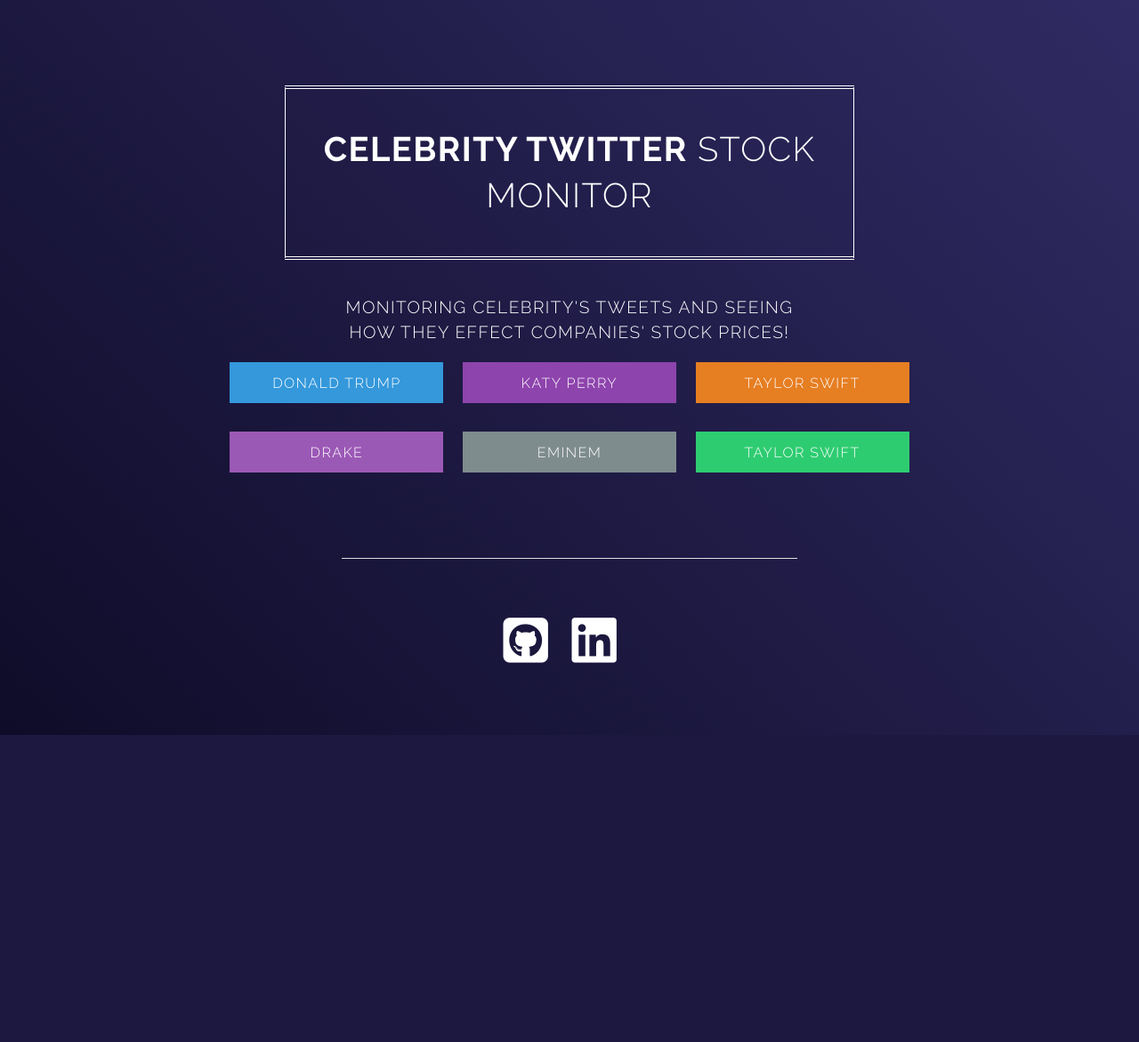
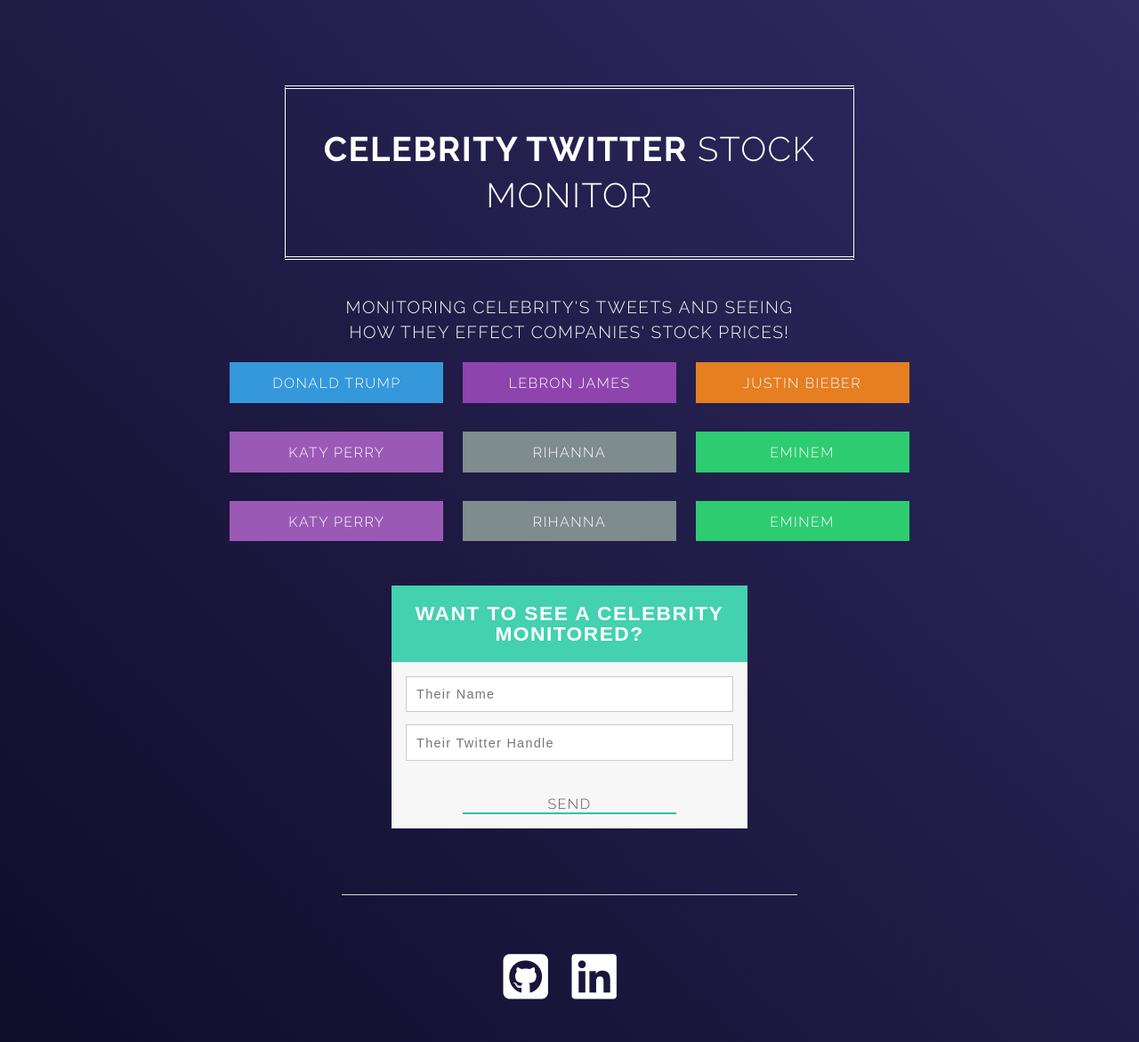
Before and after one commit to semaaJ/TSMFlask, a Flask app: page / in a window 1280 px wide. Shown: the top 1171 px of the page at 89% size. Before the commit the page ends 826 px from the top, so only its background shows below. Run offline with Flask 2, Linux system fonts and the light colour scheme; some libraries are stand-ins or nearby versions.

Commit message:
Form added

```diff
--- a/app/templates/index.html
+++ b/app/templates/index.html
@@ -18,15 +18,31 @@
 
 				<ul class="actions">
 					<li><a href="{{ url_for('donald_trump') }}" class="button special" style="background-color:#3498db">Donald Trump</a></li>
-					<li><a href="#" class="button special" style="background-color:#8e44ad">Katy Perry</a></li>
-					<li><a href="#" class="button special" style="background-color:#e67e22">Taylor Swift</a></li>
+					<li><a href="{{ url_for('lebron_james') }}" class="button special" style="background-color:#8e44ad">LeBron James</a></li>
+					<li><a href="{{ url_for('justin_bieber') }}" class="button special" style="background-color:#e67e22">Justin Bieber</a></li>
 				</ul>
 
 				<ul class="actions">
-					<li><a href="#" class="button special" style="background-color:#9b59b6">Drake</a></li>
-					<li><a href="#" class="button special" style="background-color:#7f8c8d">Eminem</a></li>
-					<li><a href="#" class="button special" style="background-color:#2ecc71">Taylor Swift</a></li>
+					<li><a href="{{ url_for('katy_perry') }}" class="button special" style="background-color:#9b59b6">Katy Perry</a></li>
+					<li><a href="{{ url_for('rihanna') }}" class="button special" style="background-color:#7f8c8d">Rihanna</a></li>
+					<li><a href="{{ url_for('eminem') }}" class="button special" style="background-color:#2ecc71">Eminem</a></li>
 				</ul>
+
+				<ul class="actions">
+					<li><a href="{{ url_for('katy_perry') }}" class="button special" style="background-color:#9b59b6">Katy Perry</a></li>
+					<li><a href="{{ url_for('rihanna') }}" class="button special" style="background-color:#7f8c8d">Rihanna</a></li>
+					<li><a href="{{ url_for('eminem') }}" class="button special" style="background-color:#2ecc71">Eminem</a></li>
+				</ul>
+
+
+				<div class="form-style-6">
+					<h1>Want to see a celebrity monitored?</h1>
+					<form method="POST">
+						<input type="text" name="name" placeholder="Their Name"/>
+						<input type="text" name="handle" placeholder="Their Twitter Handle"></input>
+						<input type="submit" value="Send" />
+					</form>
+				</div>
 			</section>
 
 			<!-- Footer -->
```
